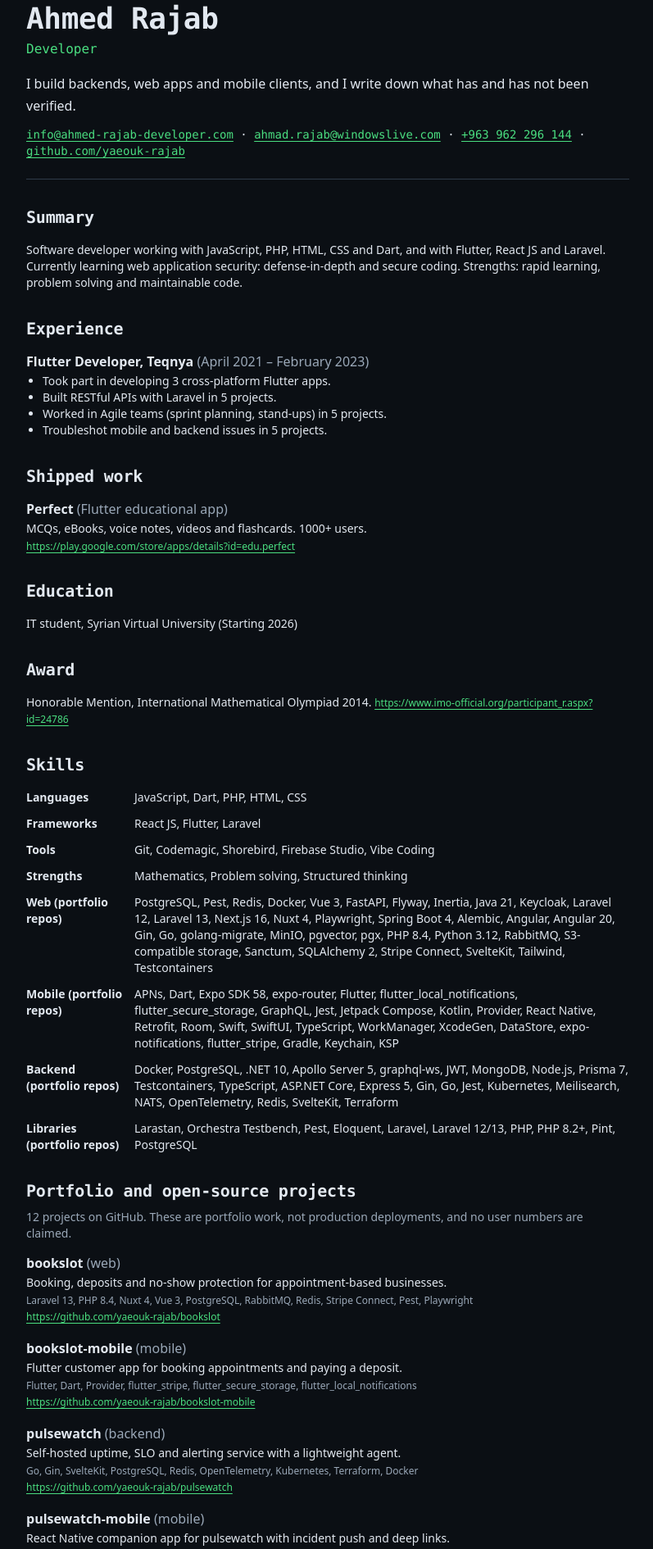
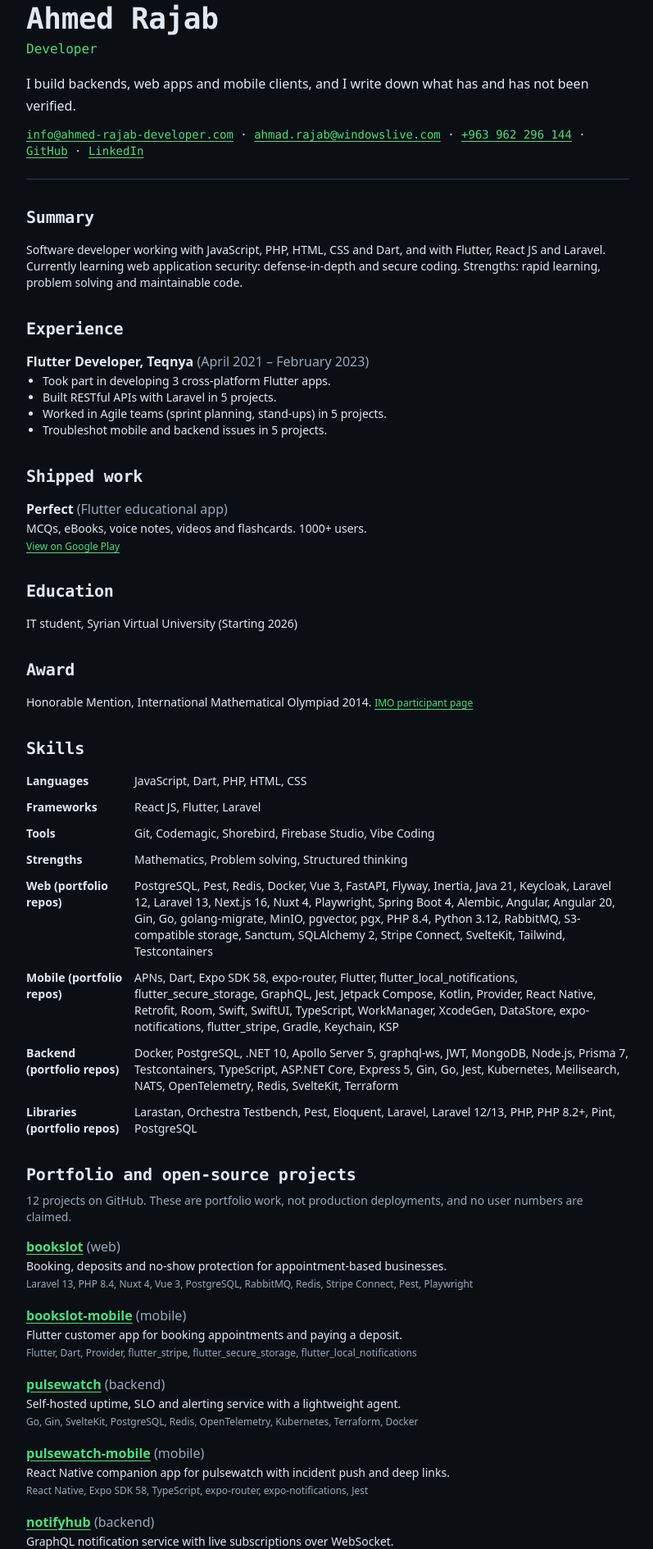
Before and after one commit to yaeouk-rajab/portfolio, an Astro site: page /resume in a window 1280 px wide. Shown: the part 206-2096 px from the top of the page at 82% size, without its empty margins (240-1037 px from the left). Built offline with nearby package versions, Linux system fonts and the light colour scheme; Astro itself is replaced by a stand-in of ours.

Commit message:
Resume: clickable labelled links instead of printed URLs
Co-Authored-By: Claude Sonnet 5.5 <noreply@anthropic.com>
Claude-Session: https://claude.ai/code/session_01ViDCRgL6jjnNKUYLxeWCqq

```diff
--- a/src/pages/resume.astro
+++ b/src/pages/resume.astro
@@ -3,7 +3,7 @@ import Base from '../layouts/Base.astro';
 import { projects, templates, techForCategory } from '../lib/content';
 import { site } from '../data/site';
 
-const github = site.social.find((s) => s.label === 'GitHub');
+const headerLinks = site.social.filter((s) => s.enabled && ['GitHub', 'LinkedIn'].includes(s.label));
 const categories = [
   { key: 'web', label: 'Web' },
   { key: 'mobile', label: 'Mobile' },
@@ -28,12 +28,12 @@ const categories = [
         <a class="link" href={`mailto:${site.emailSecondary}`}>{site.emailSecondary}</a>
         {' · '}
         <a class="link" href={site.phoneHref}>{site.phone}</a>
-        {github?.enabled && (
+        {headerLinks.map((l) => (
           <>
             {' · '}
-            <a class="link" href={github.url} rel="me noopener">github.com/{site.githubUser}</a>
+            <a class="link" href={l.url} rel="me noopener">{l.label}</a>
           </>
-        )}
+        ))}
       </p>
     </header>
 
@@ -68,7 +68,7 @@ const categories = [
             </h3>
             <p class="mt-1 text-sm">{w.text}</p>
             {w.url && (
-              <p class="mt-1 text-xs"><a class="link" href={w.url} rel="noopener" target="_blank">{w.url}</a></p>
+              <p class="mt-1 text-xs"><a class="link" href={w.url} rel="noopener" target="_blank">{new URL(w.url).hostname === 'play.google.com' ? 'View on Google Play' : 'Visit site'}</a></p>
             )}
           </li>
         ))}
@@ -86,7 +86,7 @@ const categories = [
       <h2 id="award-heading" class="prompt text-xl">Award</h2>
       <p class="mt-4 text-sm">
         {site.award.title}.{' '}
-        <a class="link text-xs" href={site.award.url} rel="noopener" target="_blank">{site.award.url}</a>
+        <a class="link text-xs" href={site.award.url} rel="noopener" target="_blank">IMO participant page</a>
       </p>
     </section>
 
@@ -120,13 +120,10 @@ const categories = [
         {projects.map((p) => (
           <li>
             <h3 class="font-semibold">
-              {p.name} <span class="font-normal text-muted">({p.category})</span>
+              <a class="link" href={p.repoUrl} rel="noopener noreferrer" target="_blank">{p.name}</a> <span class="font-normal text-muted">({p.category})</span>
             </h3>
             <p class="mt-1 text-sm">{p.tagline}</p>
             <p class="mt-1 text-xs text-muted">{p.stack.join(', ')}</p>
-            <p class="mt-1 text-xs print-hide">
-              <a class="link" href={p.repoUrl} rel="noopener noreferrer" target="_blank">{p.repoUrl}</a>
-            </p>
           </li>
         ))}
       </ul>
@@ -138,7 +135,7 @@ const categories = [
         {templates.map((t) => (
           <li>
             <h3 class="font-semibold">
-              {t.name} <span class="font-normal text-muted">({t.platform})</span>
+              <a class="link" href={t.repoUrl} rel="noopener noreferrer" target="_blank">{t.name}</a> <span class="font-normal text-muted">({t.platform})</span>
             </h3>
             <p class="mt-1 text-sm print-hide">{t.description}</p>
             <p class="mt-1 text-xs text-muted">{t.stack.join(', ')}</p>
--- a/src/styles/global.css
+++ b/src/styles/global.css
@@ -293,12 +293,12 @@
   .skip-link {
     display: none !important;
   }
+  /* Links stay real hyperlinks in the PDF. Show them as underlined blue text,
+     without printing the URL next to them. */
   .resume a {
-    text-decoration: none !important;
-  }
-  .resume a[href^="http"]::after {
-    content: " (" attr(href) ")";
-    font-size: 0.85em;
+    color: #0b4fb3 !important;
+    text-decoration: underline !important;
+    text-underline-offset: 2px;
   }
   .resume {
     font-size: 9.5pt;
```
Also changed, not shown: 1 other file.
